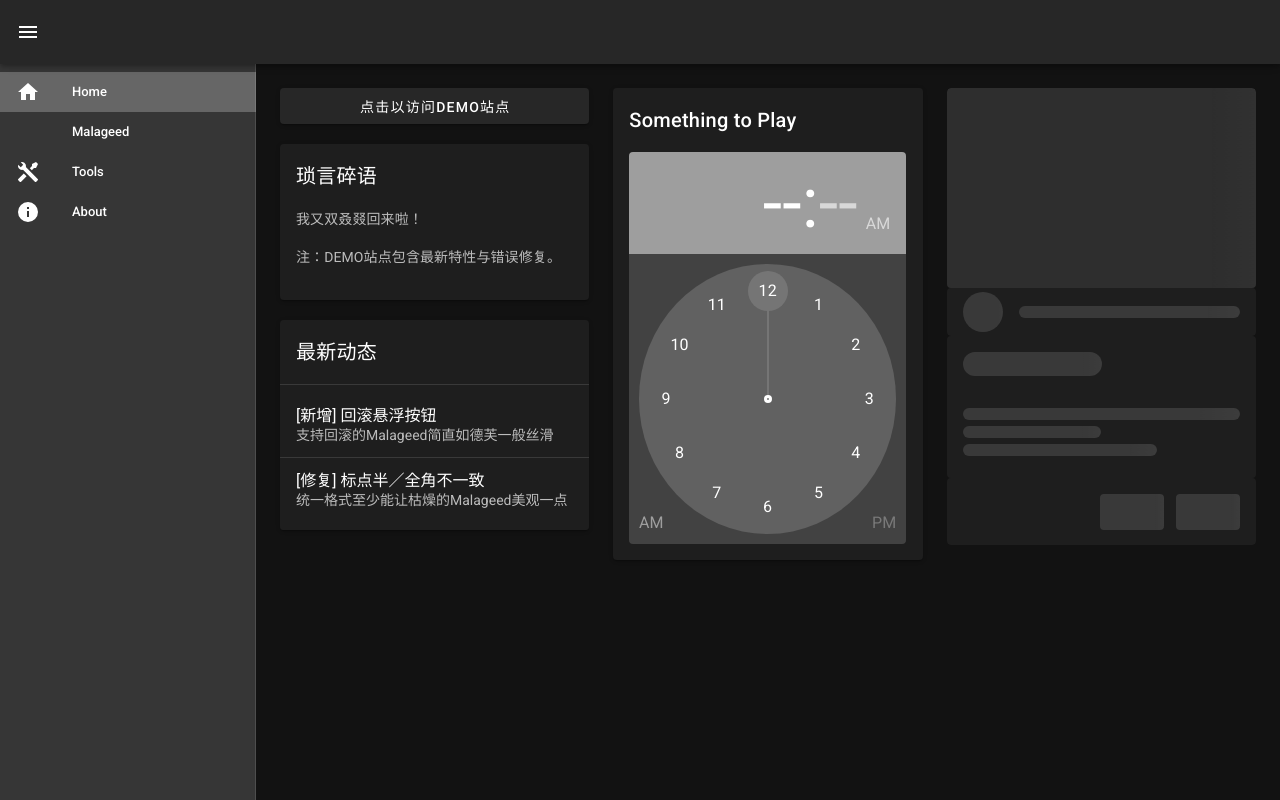
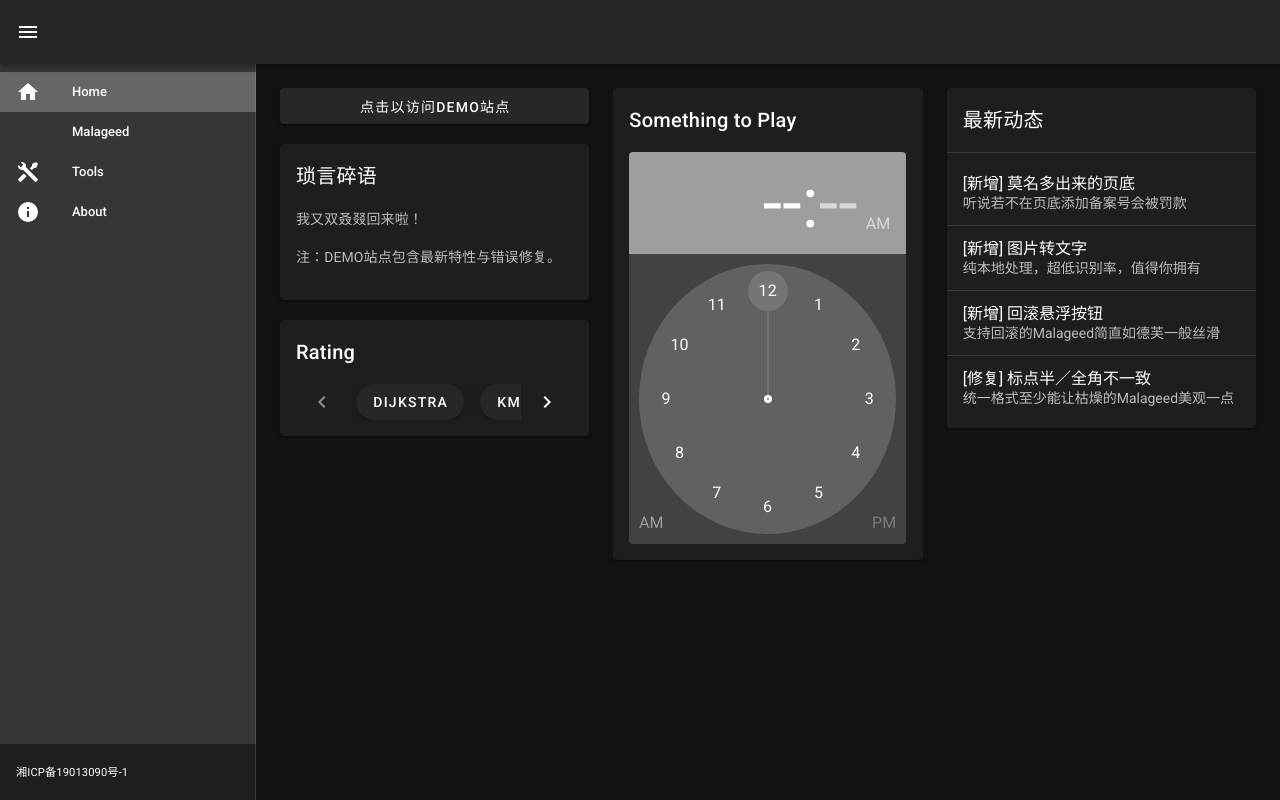
Before and after one commit to wenxuanjun/boring-website, a Vue app: page / in a window 1280 px wide. Built offline with nearby package versions, Linux system fonts and the light colour scheme.

Commit message:
Deleted the coding pannel due to its uselessness
Added the number of recordation for random ICP inspection

Added other joyful treats


Former-commit-id: ee0b39e6e4b953c109c169477d1e1fcbc49dc3c1

```diff
--- a/package.json
+++ b/package.json
@@ -13,7 +13,6 @@
     "mathjs": "^6.6.0",
     "tesseract.js": "^2.0.2",
     "vue": "^2.6.10",
-    "vue-codemirror": "^4.0.6",
     "vue-router": "^3.1.3",
     "vuetify": "^2.1.0"
   },
--- a/src/App.vue
+++ b/src/App.vue
@@ -2,7 +2,7 @@
   <v-app id="app">
     <v-navigation-drawer v-model="drawer" app clipped>
       <v-list dense>
-        <v-list-item v-for="item in items" :key="item.title" :to="item.link" link>
+        <v-list-item v-for="item in list_items" :key="item.title" :to="item.link" link>
           <v-list-item-icon>
             <v-icon>{{ item.icon }}</v-icon>
           </v-list-item-icon>
@@ -11,6 +11,13 @@
           </v-list-item-content>
         </v-list-item>
       </v-list>
+      <template v-slot:append>
+        <v-card flat tile>
+          <v-card-text>
+            <small><a class="white--text" src="http://www.beian.miit.gov.cn">湘ICP备19013090号-1</a></small>
+          </v-card-text>
+        </v-card>
+      </template>
     </v-navigation-drawer>
     <v-app-bar app clipped-left>
       <v-app-bar-nav-icon @click.stop="drawer = !drawer" />
@@ -24,10 +31,7 @@
 </template>
 
 <script>
-import { mdiHome } from "@mdi/js";
-import { mdiTeach } from "@mdi/js";
-import { mdiTools } from "@mdi/js";
-import { mdiInformation } from "@mdi/js";
+import { mdiHome, mdiTeach, mdiTools, mdiInformation } from "@mdi/js";
 
 export default {
   props: {
@@ -38,14 +42,13 @@ export default {
   },
   data() {
     return {
-      items: [
+      list_items: [
         { title: "Home", icon: mdiHome, link: "/" },
         { title: "Malageed", icon: mdiTeach, link: "/malageed" },
         { title: "Tools", icon: mdiTools, link: "/tools" },
         { title: "About", icon: mdiInformation, link: "/about" }
       ],
-      drawer: null,
-      right: null
+      drawer: null
     };
   }
 };
--- a/src/views/Home.vue
+++ b/src/views/Home.vue
@@ -2,7 +2,7 @@
   <v-container>
     <v-row>
       <v-col cols="12" sm="4">
-        <v-btn block href="http://demo.wendster.com" dark>点击以访问Demo站点</v-btn>
+        <v-btn block href="http://demo.wendster.com">点击以访问Demo站点</v-btn>
         <v-card style="margin-top:20px">
           <v-card-title>琐言碎语</v-card-title>
           <v-card-text>
@@ -11,9 +11,53 @@
           </v-card-text>
         </v-card>
         <v-card style="margin-top:20px">
+          <v-card-title>Rating</v-card-title>
+          <v-card-text>
+            <v-slide-group multiple show-arrows>
+              <v-slide-item
+                v-for="slide in slide_list"
+                :key="slide"
+                v-slot:default="{ active, toggle }"
+              >
+                <v-btn
+                  class="mx-2"
+                  :input-value="active"
+                  active-class="primary"
+                  rounded
+                  @click="toggle"
+                >{{ slide }}</v-btn>
+              </v-slide-item>
+            </v-slide-group>
+          </v-card-text>
+        </v-card>
+      </v-col>
+      <v-col cols="12" sm="4">
+        <v-card>
+          <v-card-title>Something to Play</v-card-title>
+          <v-card-text>
+            <v-time-picker full-width scrollable color="grey"></v-time-picker>
+          </v-card-text>
+        </v-card>
+      </v-col>
+      <v-col cols="12" sm="4">
+        <v-card>
           <v-card-title>最新动态</v-card-title>
           <v-divider></v-divider>
           <v-list two-line>
+            <v-list-item>
+              <v-list-item-content>
+                <v-list-item-title>[新增] 莫名多出来的页底</v-list-item-title>
+                <v-list-item-subtitle>听说若不在页底添加备案号会被罚款</v-list-item-subtitle>
+              </v-list-item-content>
+            </v-list-item>
+            <v-divider></v-divider>
+            <v-list-item>
+              <v-list-item-content>
+                <v-list-item-title>[新增] 图片转文字</v-list-item-title>
+                <v-list-item-subtitle>纯本地处理，超低识别率，值得你拥有</v-list-item-subtitle>
+              </v-list-item-content>
+            </v-list-item>
+            <v-divider></v-divider>
             <v-list-item>
               <v-list-item-content>
                 <v-list-item-title>[新增] 回滚悬浮按钮</v-list-item-title>
@@ -30,17 +74,16 @@
           </v-list>
         </v-card>
       </v-col>
-      <v-col cols="12" sm="4">
-        <v-card>
-          <v-card-title>Something to Play</v-card-title>
-          <v-card-text>
-            <v-time-picker full-width scrollable color="grey"></v-time-picker>
-          </v-card-text>
-        </v-card>
-      </v-col>
-      <v-col cols="12" sm="4">
-        <v-skeleton-loader type="card-avatar, article, actions"></v-skeleton-loader>
-      </v-col>
     </v-row>
   </v-container>
 </template>
+
+<script>
+export default {
+  data() {
+    return {
+      slide_list: ["Dijkstra", "KMP", "Slay One", "BMT", "Splay"]
+    };
+  }
+};
+</script>
--- a/src/views/Tools.vue
+++ b/src/views/Tools.vue
@@ -58,32 +58,6 @@
         </v-card>
       </v-col>
     </v-row>
-    <v-row>
-      <v-col cols="12">
-        <v-card>
-          <v-card-title>
-            <div>Coding</div>
-            <div style="margin-left:auto">
-              <v-btn color="secondary" @click="codeClear">Clear</v-btn>
-              <v-btn class="ml-2" color="primary" @click="codeRun">Run</v-btn>
-            </div>
-          </v-card-title>
-          <v-card-text>
-            <v-row no-gutters>
-              <v-col cols="12" sm="6">
-                <codemirror v-model="code.content" :options="code.options"></codemirror>
-              </v-col>
-              <v-col cols="12" sm="6">
-                <div id="code-sandbox"></div>
-                <v-sheet color="grey darken-3" tile>
-                  <pre id="code-result" class="pl-3 pt-2" style="overflow:auto;height:300px"></pre>
-                </v-sheet>
-              </v-col>
-            </v-row>
-          </v-card-text>
-        </v-card>
-      </v-col>
-    </v-row>
     <v-snackbar v-model="snackbar.show">
       {{ snackbar.text }}
       <v-btn color="primary" text @click="snackbar = false">Close</v-btn>
@@ -92,14 +66,10 @@
 </template>
 
 <script>
-import "katex/dist/katex.min.css";
-import "codemirror/lib/codemirror.css";
-import "codemirror/theme/panda-syntax.css";
+import 'katex/dist/katex.min.css';
 import katex from "katex";
 import { rationalize, derivative, evaluate, parse } from "mathjs";
 import { createWorker } from "tesseract.js";
-import { codemirror } from "vue-codemirror";
-import "codemirror/mode/javascript/javascript.js";
 
 export default {
   data() {
@@ -121,23 +91,8 @@ export default {
       rationalized: null,
       evaluate_input: null,
       dericative_input: null,
-      rationalize_input: null,
-      code: {
-        content: null,
-        result: null,
-        options: {
-          mode: "text/javascript",
-          theme: "panda-syntax",
-          indentUnit: 4,
-          lineNumbers: true,
-          smartIndent: true,
-          indentWithTabs: true
-        }
-      }
+      rationalize_input: null
     };
-  },
-  components: {
-    codemirror
   },
   methods: {
     getEvaluated: function() {
@@ -177,25 +132,6 @@ export default {
       this.snackbar.text = text;
       this.snackbar.show = true;
     },
-    codeClear: function() {
-      this.code.content = "";
-    },
-    codeRun: function() {
-      let func = `
-        function print(data) {
-          var back=document.getElementById('code-result').innerHTML;
-          document.getElementById('code-result').innerHTML = back + data;
-        }
-      `;
-      let text = func + this.code.content;
-      window.console.log(text);
-      let script = document.createElement("script");
-      script.type = "text/javascript";
-      script.text = text;
-      document.getElementById("code-result").innerHTML = "";
-      document.getElementById("code-sandbox").appendChild(script);
-      document.getElementById("code-sandbox").innerHTML = "";
-    },
     doTesseract: function() {
       if (this.ocr.input == null) {
         this.enableSnackbar("Please input your image.");
```
Also changed, not shown: 1 other file (tests, documents, lock files or other folders).
